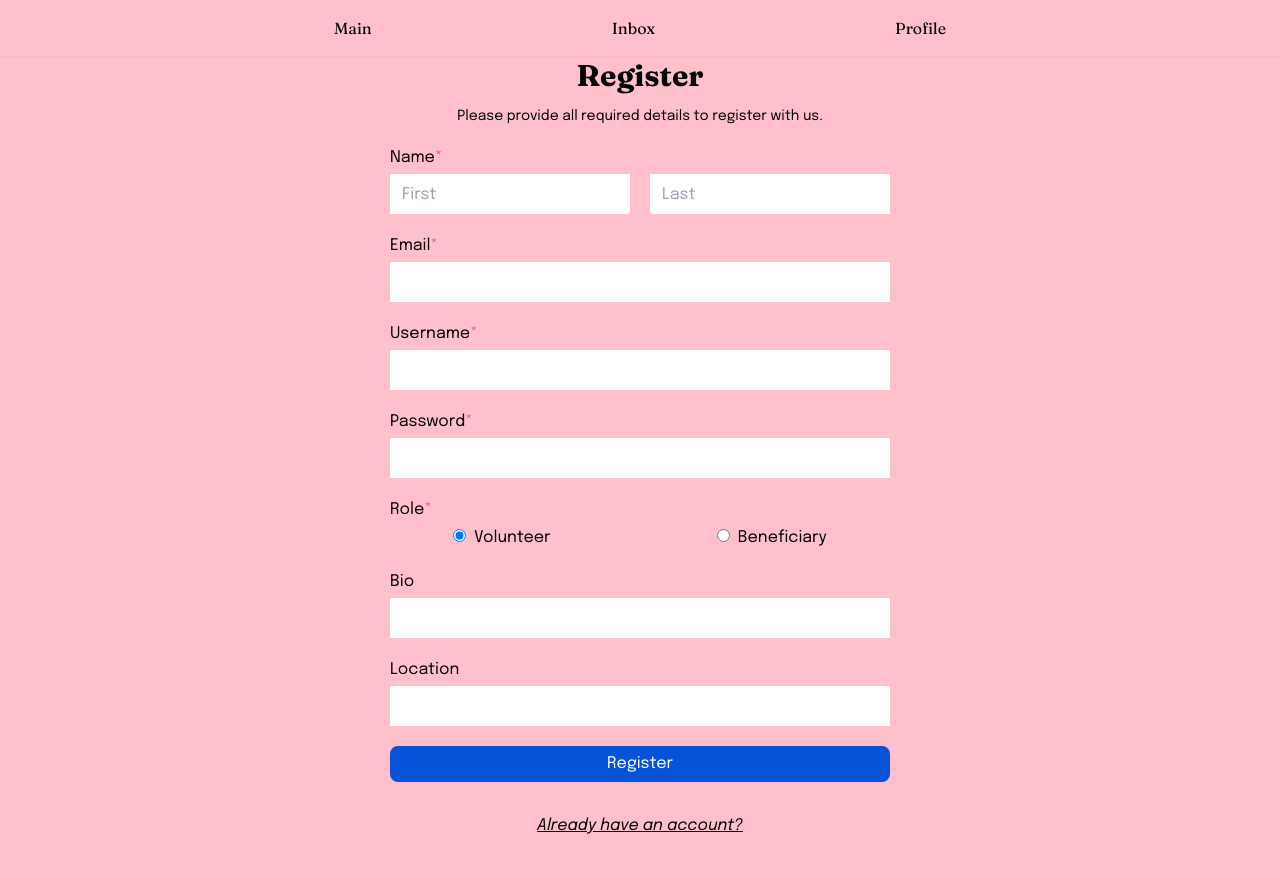
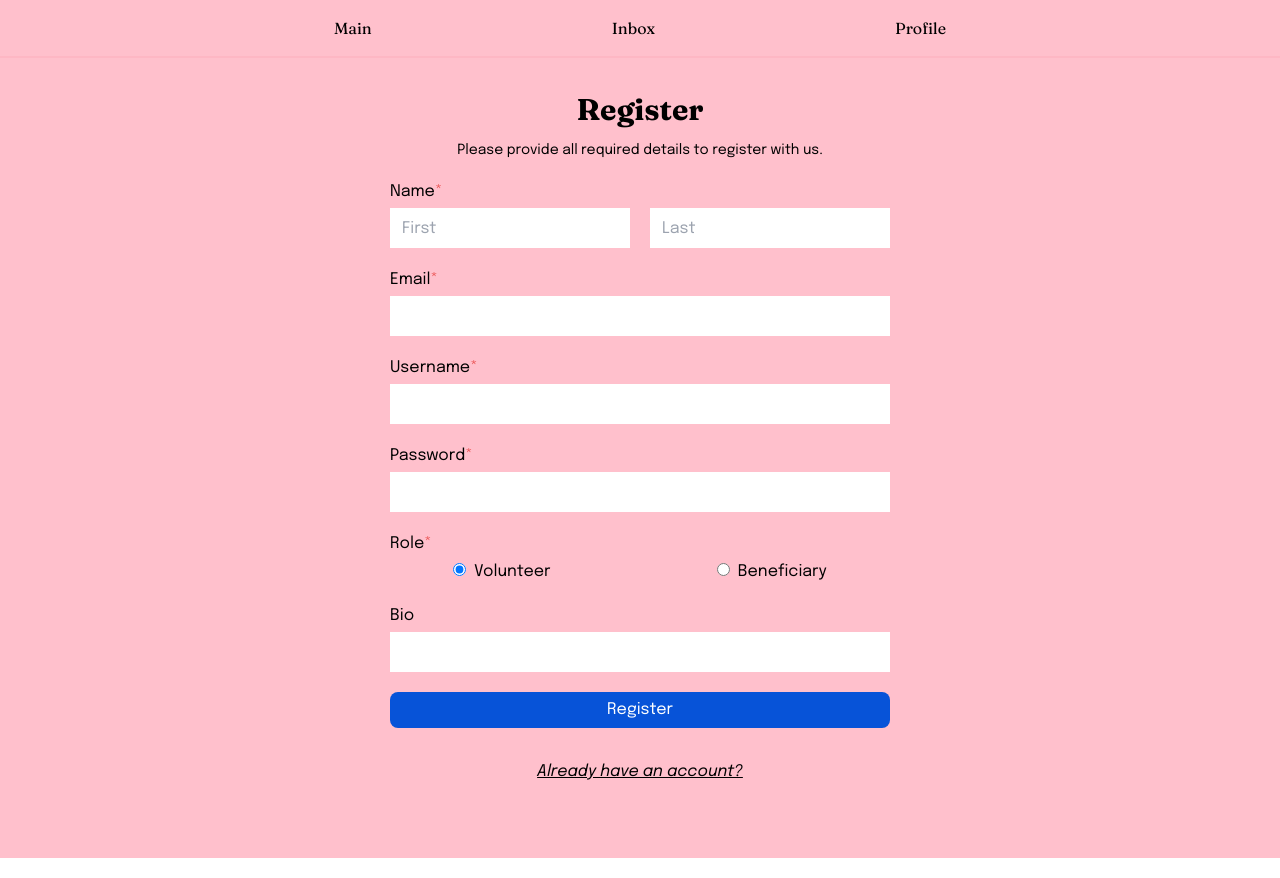
Before and after one commit to ashferoz/Kindly_Frontend, a React (Vite) app: page /register in a window 1280 px wide. Both pictures are taken after a click on the radio button "Volunteer". Built offline with nearby package versions, Linux system fonts and the light colour scheme.

Commit message:
Bio and Location inputs depends on role selected.

```diff
--- a/src/pages/Register.jsx
+++ b/src/pages/Register.jsx
@@ -1,5 +1,4 @@
 import React, { useState } from "react";
-import FormBtn from "../components/FormBtn";
 import { useMutation, useQueryClient } from "@tanstack/react-query";
 import useFetch from "../hooks/useFetch";
 import { useNavigate } from "react-router-dom";
@@ -128,20 +127,21 @@ const Register = () => {
             </div>
           </div>
         </div>
-        <p className="text-left mx-5 mb-1">Bio</p>
+        {selectedRole === 'VOLUNTEER' ? ( <><p className="text-left mx-5 mb-1">Bio</p>
         <input
           value={bio}
           onChange={(e) => setBio(e.target.value)}
           className="w-auto mx-5 mb-5 h-10 pl-3"
           type="text"
-        />
-        <p className="text-left mx-5 mb-1">Location</p>
-        <input
-          value={location}
-          onChange={(e) => setLocation(e.target.value)}
-          className="w-auto mx-5 mb-5 h-10 pl-3"
-          type="text"
-        />
+        /></>) : (<> <p className="text-left mx-5 mb-1">Location</p>
+          <input
+            value={location}
+            onChange={(e) => setLocation(e.target.value)}
+            className="w-auto mx-5 mb-5 h-10 pl-3"
+            type="text"
+          /></>)}
+
+
         <button
           onClick={mutate}
           className="bg-[#0753d8] text-white w-auto mx-5 text-s h-9 rounded-lg hover:bg-[#eb5353] active:bg-[#a54040] transition-colors duration-150 ease-in-out mb-8"
```
